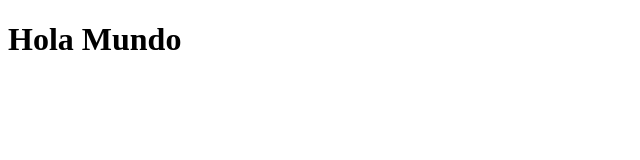
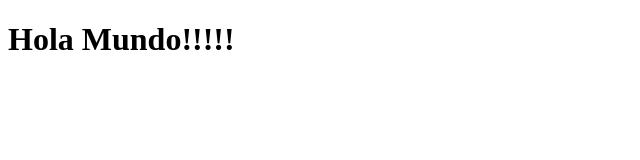
Before and after one commit to JRinaldi1997/Primer-Repositorio, a plain HTML site: page index.html in a window 1280 px wide. Shown: the full height of the page, 0-640 px from the left. Drawn offline with Linux system fonts and the light colour scheme.

Commit message:
Hola Mundo V1

```diff
--- a/index.html
+++ b/index.html
@@ -6,6 +6,6 @@
     <title>Document</title>
 </head>
 <body>
-    <h1>Hola Mundo</h1>
+    <h1>Hola Mundo!!!!!</h1>
 </body>
 </html>
```
